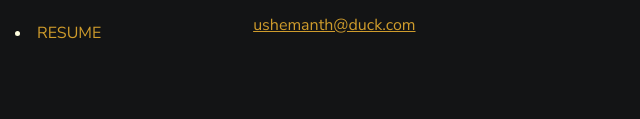
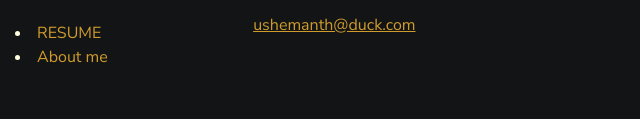
Before and after one commit to ushemanth/portfolio, a website: page index.html in a window 1280 px wide. Shown: the part 1431-1550 px from the top of the page, 0-640 px from the left. Drawn offline with Linux system fonts and the light colour scheme.

Commit message:
Update index.html

```diff
--- a/index.html
+++ b/index.html
@@ -121,6 +121,7 @@
                 <div class="col-lg-auto mt-4">
                     <p class="mb-4">ushemanth.com</p>
                     <li><a href="#">RESUME</a></li>
+                    <li><a href="about.html">About me</a></li>
                 </div>
                 <div class="col-lg-3 mt-4 ml-auto">
                     <p>Hyderabad, INDIA
```
